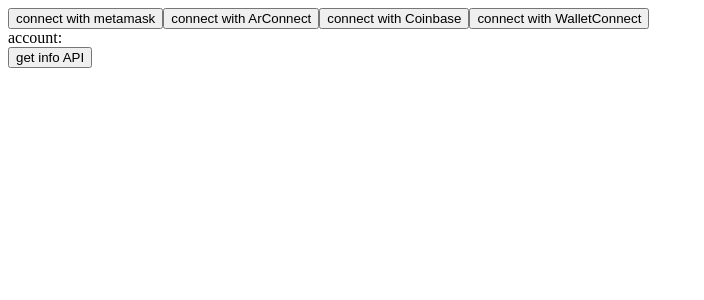
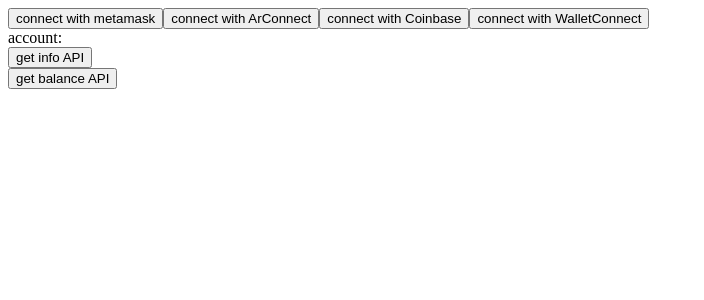
Before and after one commit to everFinance/everpayjs-demo, a Vue app: page / in a window 1280 px wide. Shown: the top 300 px of the page, without its empty margins (0-704 px from the left). Built offline with nearby package versions, Linux system fonts and the light colour scheme; what arweave, everpay would draw is missing.

Commit message:
feat: add balance api

```diff
--- a/src/App.vue
+++ b/src/App.vue
@@ -12,6 +12,7 @@ export default defineComponent({
     const store = useStore()
     const account = computed(() => store.state.account)
     const infoResult = ref('')
+    const balanceResult = ref('')
 
     const handleMetaMaskConnect = async () => {
       // update first
@@ -66,6 +67,11 @@ export default defineComponent({
       infoResult.value = JSON.stringify(info)
     }
 
+    const getBalance = async () => {
+      const balance = await getEverpay().balances()
+      balanceResult.value = JSON.stringify(balance)
+    }
+
     return {
       account,
       handleCoinbaseConnect,
@@ -73,7 +79,9 @@ export default defineComponent({
       handleArconnectConnect,
       handleWalletConnectConnect,
       infoResult,
-      getInfo
+      getInfo,
+      balanceResult,
+      getBalance
     }
   }
 })
@@ -100,4 +108,10 @@ export default defineComponent({
     </button>
     <div>{{ infoResult }}</div>
   </div>
+  <div>
+    <button @click="getBalance">
+      get balance API
+    </button>
+    <div>{{ balanceResult }}</div>
+  </div>
 </template>
```
